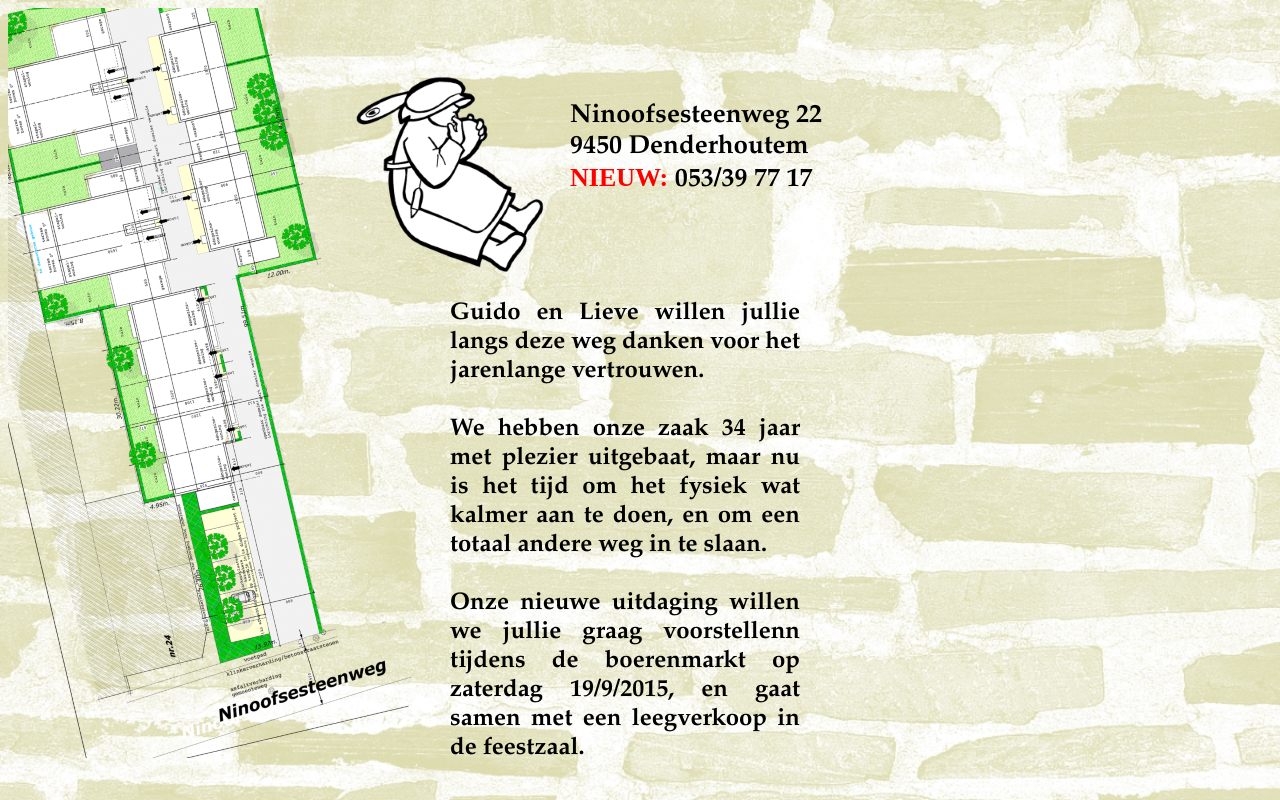
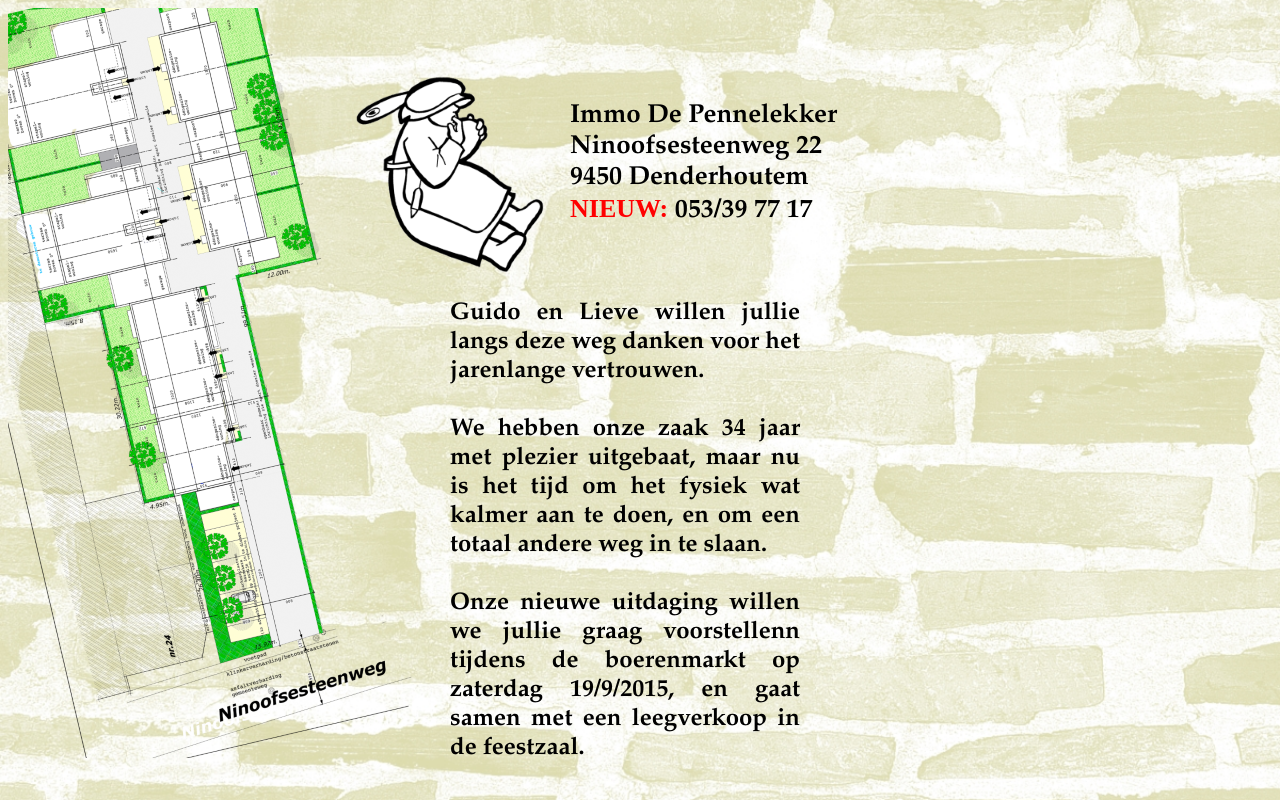
Before and after one commit to Laoujin/pennelekker-new, a plain HTML site: page public/index.html in a window 1280 px wide. Drawn offline with Linux system fonts and the light colour scheme.

Commit message:
Immo De Pennelekker

```diff
--- a/public/index.html
+++ b/public/index.html
@@ -1,6 +1,6 @@
 <html>
 <head>
-	<title>De Pennelekker</title>
+	<title>Immo De Pennelekker</title>
 	<link rel="stylesheet" href="main.css">
 </head>
 <body>
@@ -9,6 +9,7 @@
 	<div id="contact">
 		<img src="img/pennelekkericon.png" />
 		<div>
+			Immo De Pennelekker<br>
 			Ninoofsesteenweg 22<br>
 			9450 Denderhoutem<br>
 			<span>NIEUW:</span> 053/39 77 17
```
